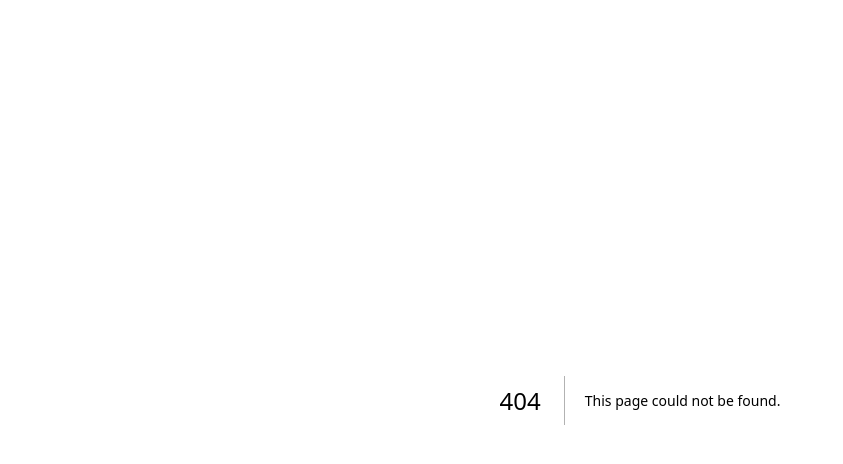
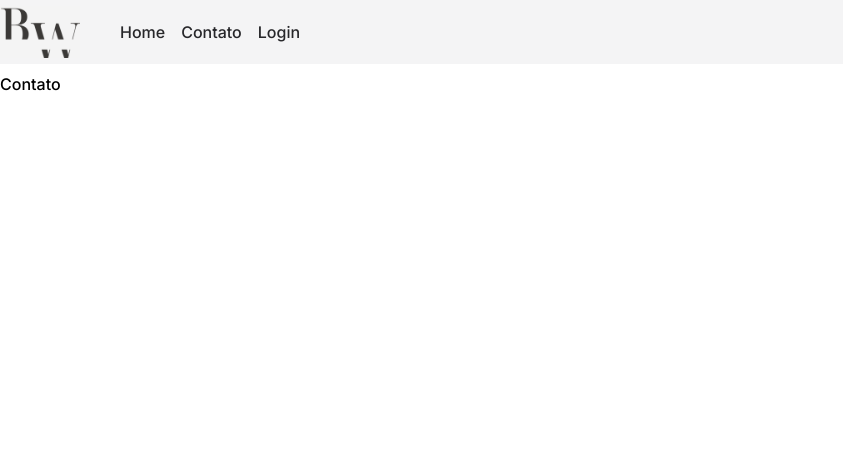
Before and after one commit to Leeymattos/bellwell, a Next.js app: page /contact in a window 1280 px wide. Before the commit this address had no page. Shown: the top 464 px of the page, without its empty margins (0-843 px from the left). Built offline with nearby package versions, Linux system fonts and the light colour scheme.

Commit message:
feat: added a page contact

```diff
--- a/src/components/navbar.tsx
+++ b/src/components/navbar.tsx
@@ -7,7 +7,7 @@ import Link from 'next/link'
 
 const navigation = [
   { name: 'Home', href: '/', current: true },
-  { name: 'Contato', href: '/', current: false },
+  { name: 'Contato', href: '/contact', current: false },
   { name: 'Login', href: '/api/auth/login', current: false },
 ]
 const userNavigation = [
@@ -37,8 +37,8 @@ export default function Nav() {
                       <Image
                         src={logo}
                         alt='logo'
-                        width={100}
-                        height={100}
+                        width={80}
+                        height={80}
                       />
                     </div>
                     <div className="hidden md:block">
--- /dev/null
+++ b/src/pages/contact.tsx
@@ -0,0 +1,11 @@
+import Nav from "@/components/navbar";
+
+export default function Contact() {
+  return (
+    <>
+      <Nav />
+
+      Contato
+    </>
+  )
+}
```
